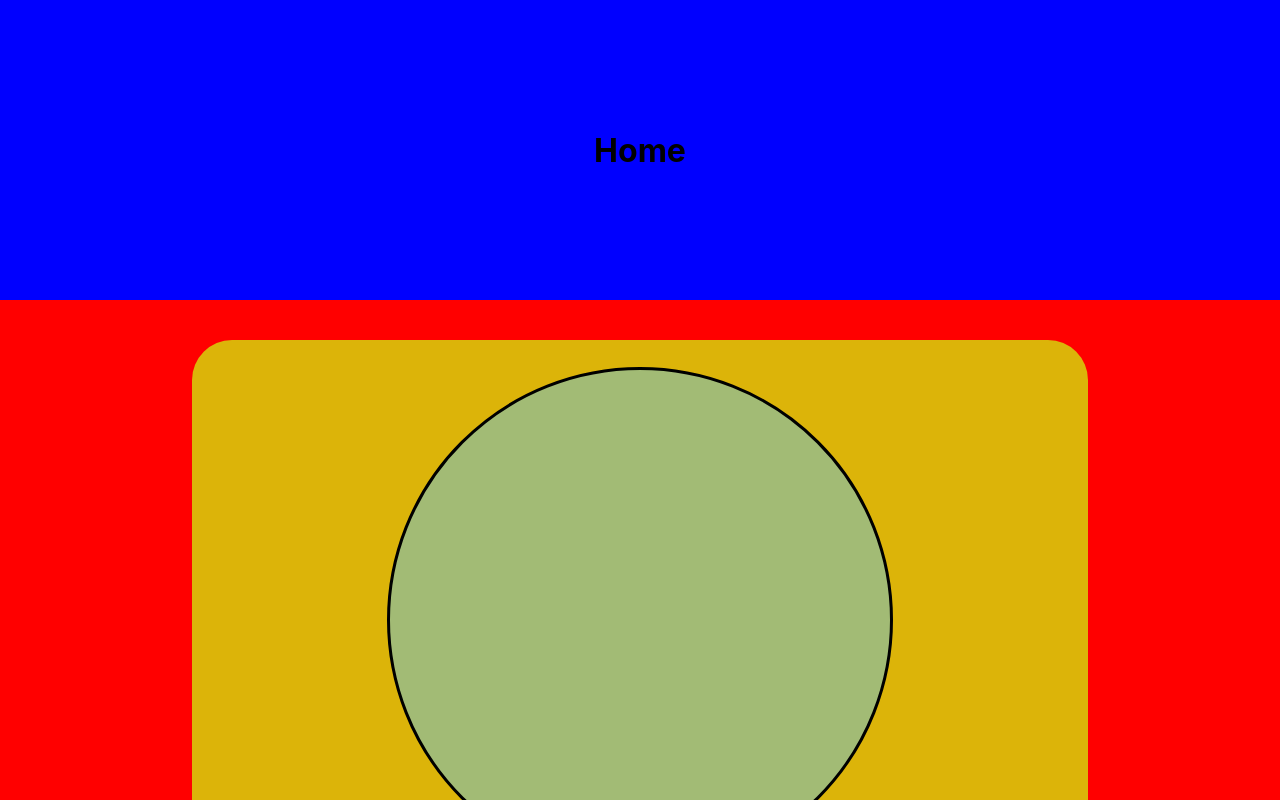
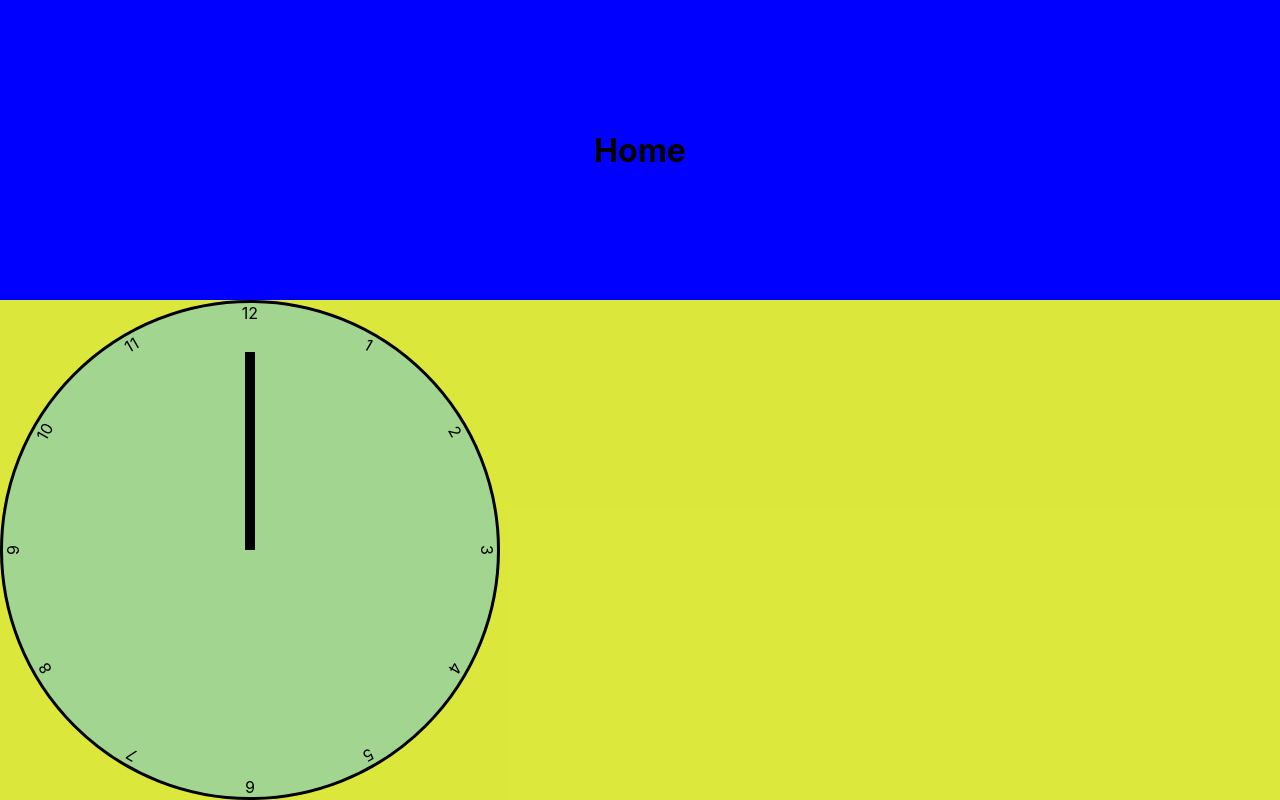
Before and after one commit to MeetYourCreator/alarm-clock, a React (Create React App) app: page / in a window 1280 px wide. Shown: the top 800 px of the page. Built offline with nearby package versions, Linux system fonts and the light colour scheme.

Commit message:
update clock numbers, hour hand

```diff
--- a/src/screens/Clock/Clock.css
+++ b/src/screens/Clock/Clock.css
@@ -1,18 +1,17 @@
-.clock-container {
+*, *::after, *::before {
+  box-sizing: border-box;
+}
+/* .clock-container {
 background-color: red;
 width: 100vw;
 height: 80vh;
 display: flex;
-}
+} */
 
 .clock {
   background-color: rgba(212, 226, 12, .8);
-  width: 70vw;
-  height: 70vh;
-  display: flex;
-  justify-content: center;
-  margin: auto;
-  border-radius: 40px;
+  width: 100vw;
+  height: 1000vh;
 
 }
 
@@ -20,10 +19,9 @@
   width: 500px;
   height: 500px;
   background-color: rgba(102, 193, 230, 0.485);
-  justify-content: center;
-  margin: auto;
   border-radius: 50%;
   border: 3px solid black;
+  position: relative;
 }
 
 .clock .number {
@@ -39,11 +37,22 @@
 .clock .number2 { --rotation: 60deg; }
 .clock .number3 { --rotation: 90deg; }
 .clock .number4 { --rotation: 120deg; }
-.clock .number5 { --rotation: 1500deg; }
+.clock .number5 { --rotation: 150deg; }
 .clock .number6 { --rotation: 180deg; }
 .clock .number7 { --rotation: 210deg; }
 .clock .number8 { --rotation: 240deg; }
 .clock .number9 { --rotation: 270deg; }
 .clock .number10 { --rotation: 300deg; }
 .clock .number11 { --rotation: 330deg; }
-.clock .number12 { --rotation: 360deg; }
+
+.clock .hand {
+  --rotation: 0;
+  position: absolute;
+  bottom: 50%;
+  left: 50%;
+  width: 10px;
+  height: 40%;
+  background-color: black;
+  transform-origin: bottom;
+  transform: translate(-50%) rotate(calc(var(--rotation) * 1deg));
+}
--- a/src/screens/Clock/Clock.jsx
+++ b/src/screens/Clock/Clock.jsx
@@ -5,13 +5,28 @@
 
   return (
     <>
-      <div className='clock-container'>
-        <div className='clock'>
-          <div className='clock-face'>
+      <div className="clock-container">
+        <div className="clock">
+          <div className="clock-face">
+            <div className="hand hour"></div>
+            <div className="hand minute"></div>
+            <div className="hand second"></div>
+            <div className="number number1">1</div>
+            <div className="number number2">2</div>
+            <div className="number number3">3</div>
+            <div className="number number4">4</div>
+            <div className="number number5">5</div>
+            <div className="number number6">6</div>
+            <div className="number number7">7</div>
+            <div className="number number8">8</div>
+            <div className="number number9">9</div>
+            <div className="number number10">10</div>
+            <div className="number number11">11</div>
+            <div className="number number12">12</div>
           </div>
         </div>
       </div>
-  </>
+    </>
   )
 
 }
```
